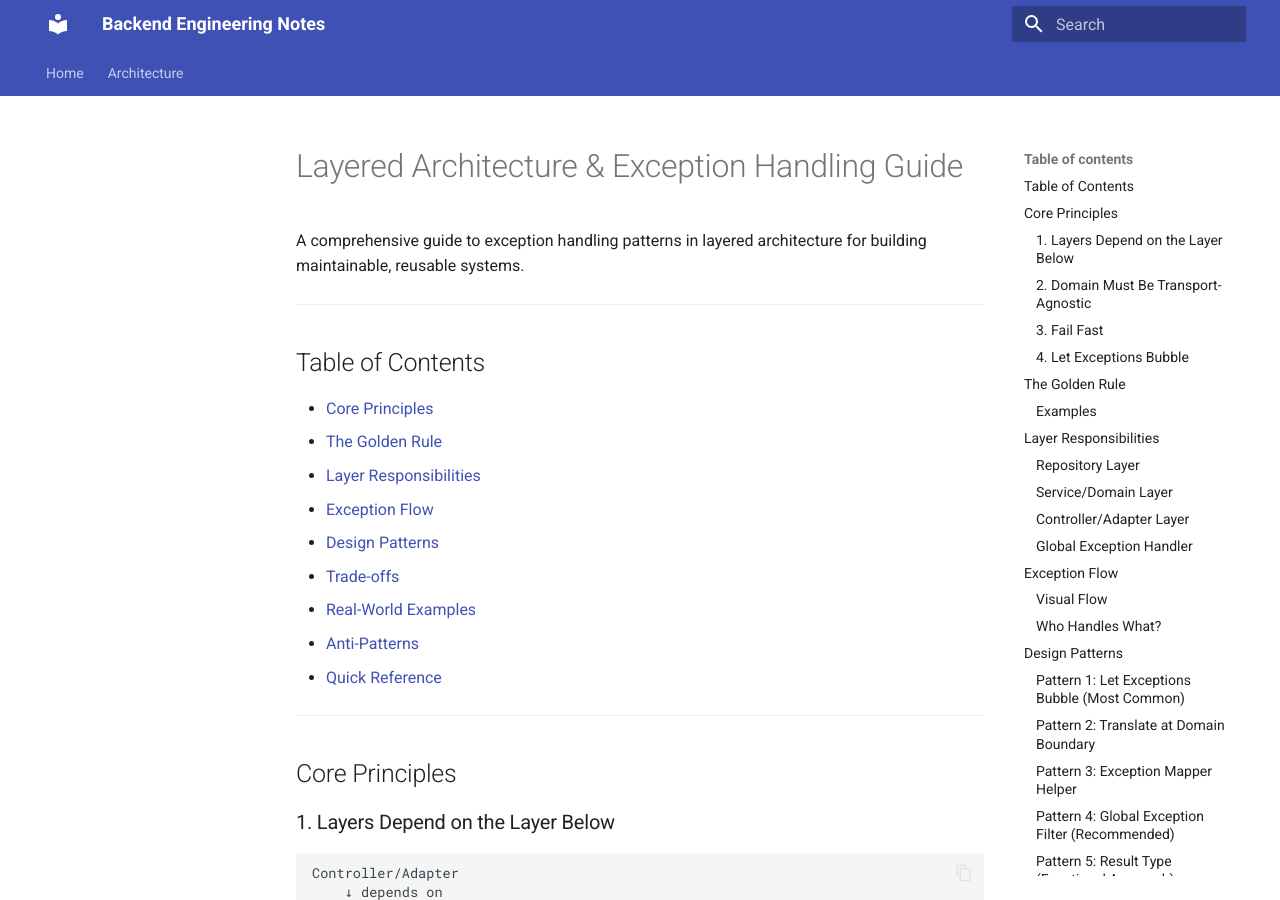
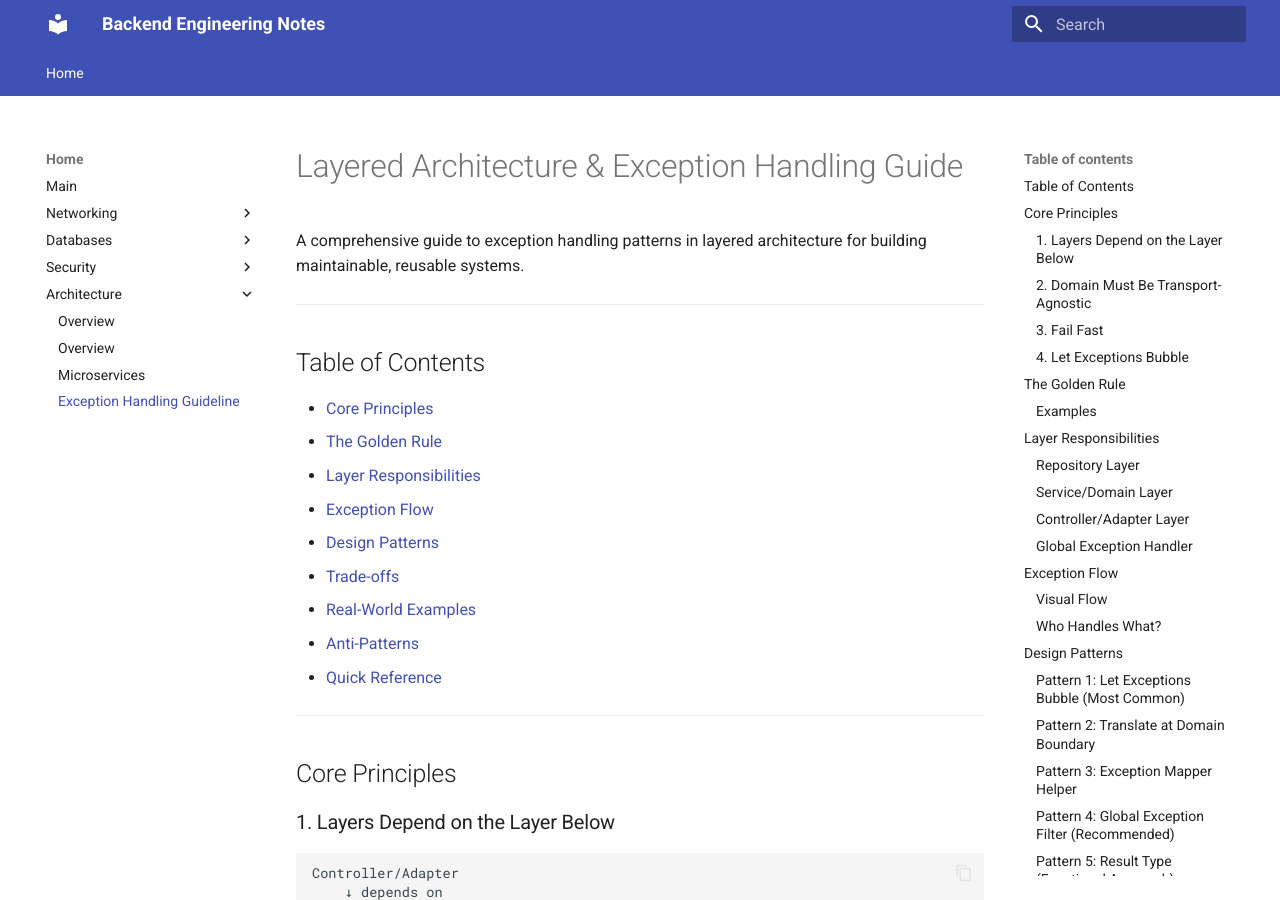
Before and after one commit to labeebahmad201/backend-engineering-notes, an MkDocs documentation site: the page built from docs/architecture/layered-architecture-exceptions-handling.md, in a window 1280 px wide and 900 px high. Built offline with MkDocs 1.6.1 and Material for MkDocs 9.7.7, drawn with Linux system fonts in a browser that asks for light colours.

Commit message:
Update mkdocs.yml

```diff
--- a/mkdocs.yml
+++ b/mkdocs.yml
@@ -38,7 +38,8 @@
           - Optimistic vs Pessimistic Locking: databases/optimistic-vs-pessimistic-locking.md
       - Security:
           - Overview: security/overview.md
-  - Architecture:
-      - Overview: architecture/layered.md
-      - Layered: architecture/layered.md
-      - Microservices: architecture/microservices.md
+      - Architecture:
+          - Overview: architecture/layered.md
+          - Layered: architecture/layered.md
+          - Microservices: architecture/microservices.md
+          - Exception Handling Guideline: architecture/layered-architecture-exceptions-handling.md
```
